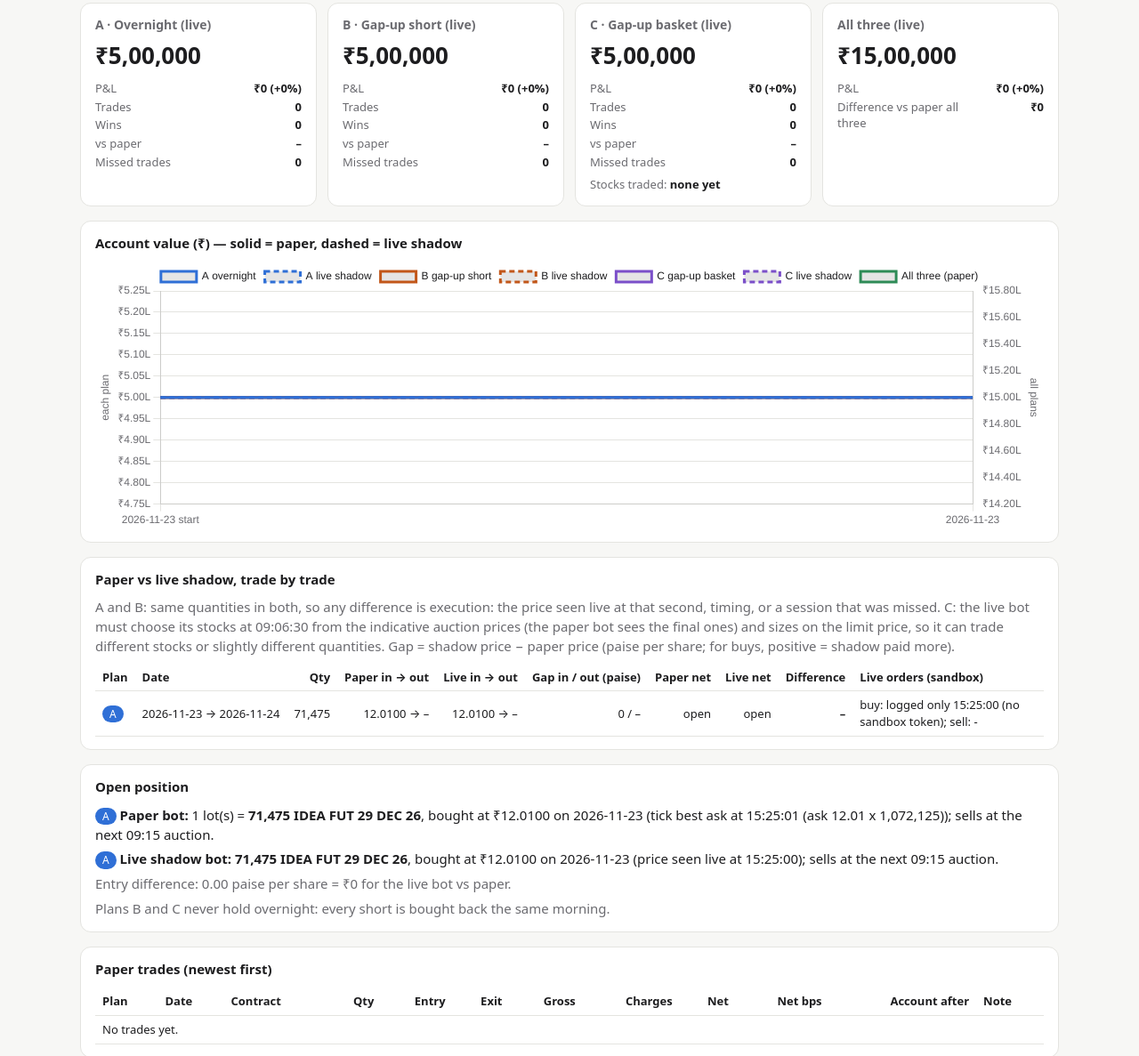
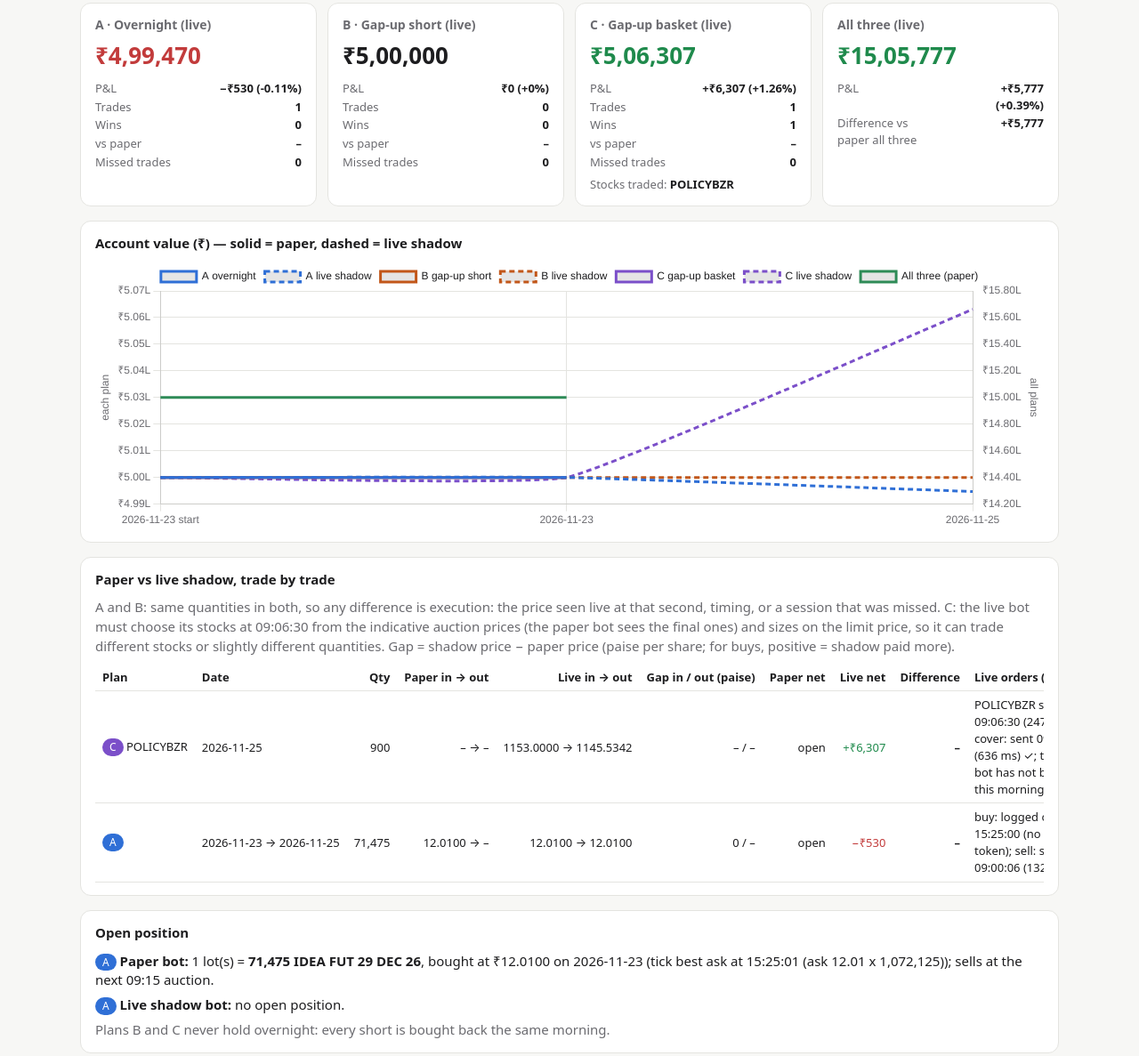
Before and after one commit to AjBhutada/vi-paper-trader, a plain HTML site: page docs/index.html in a window 1280 px wide. Shown: the part 440-1627 px from the top of the page at 89% size. Drawn offline with nearby package versions, Linux system fonts and the light colour scheme.

Commit message:
Dashboard: live cards update right after each shadow session (live.json); holiday sessions no longer block Plan A's sale
Co-Authored-By: Claude Opus 5.5 <noreply@anthropic.com>

```diff
--- /dev/null
+++ b/docs/data/live.json
@@ -0,0 +1,80 @@
+{
+ "plans": {
+  "A": {
+   "start": 500000,
+   "now": 499470,
+   "pnl": -530,
+   "ret_pct": -0.11,
+   "trades": 1,
+   "wins": 0,
+   "vs_paper_rs": null,
+   "missed": 0
+  },
+  "B": {
+   "start": 500000,
+   "now": 500000,
+   "pnl": 0,
+   "ret_pct": 0.0,
+   "trades": 0,
+   "wins": 0,
+   "vs_paper_rs": null,
+   "missed": 0
+  },
+  "C": {
+   "start": 500000,
+   "now": 506307,
+   "pnl": 6307,
+   "ret_pct": 1.26,
+   "trades": 1,
+   "wins": 1,
+   "vs_paper_rs": null,
+   "missed": 0,
+   "stocks_traded": [
+    "POLICYBZR"
+   ]
+  }
+ },
+ "start_c": "2026-11-25",
+ "combined": {
+  "now": 1505777,
+  "pnl": 5777,
+  "ret_pct": 0.39
+ },
+ "compare": [
+  {
+   "plan": "A",
+   "date": "2026-11-23",
+   "exit_date": "2026-11-25",
+   "qty": 71475,
+   "instrument": "IDEA FUT 29 DEC 26",
+   "shadow_entry": 12.01,
+   "shadow_exit": 12.01,
+   "orders": "buy: logged only 15:25:00 (no sandbox token); sell: sent 09:00:06 (1320 ms) ✓",
+   "shadow_net": -530,
+   "paper_entry": 12.01,
+   "paper_qty": 71475,
+   "entry_gap_paise": 0.0
+  },
+  {
+   "plan": "C",
+   "date": "2026-11-25",
+   "exit_date": "2026-11-25",
+   "qty": 900,
+   "instrument": "POLICYBZR shares (MIS)",
+   "shadow_entry": 1153.0,
+   "shadow_exit": 1145.5342,
+   "orders": "POLICYBZR short: sent 09:06:30 (247 ms) ✓; cover: sent 09:20:00 (636 ms) ✓; the paper bot has not booked this morning yet",
+   "shadow_net": 6307
+  }
+ ],
+ "curve": [
+  {
+   "date": "2026-11-25",
+   "A": 499470,
+   "B": 500000,
+   "C": 506307
+  }
+ ],
+ "open": null,
+ "built": "2026-11-25 09:26"
+}
--- a/docs/index.html
+++ b/docs/index.html
@@ -62,8 +62,14 @@ const inr = v => (v < 0 ? "−" : "") + "₹" + Math.abs(Math.round(v)).toLocale
 const sgn = v => (v > 0 ? "+" : v < 0 ? "−" : "") + "₹" + Math.abs(Math.round(v)).toLocaleString("en-IN");
 const cls = v => v > 0 ? "pos" : v < 0 ? "neg" : "";
 const css = n => getComputedStyle(document.documentElement).getPropertyValue(n).trim();
-fetch("data/dashboard.json?" + Date.now()).then(r => r.json()).then(d => {
-  document.getElementById("sub").textContent = `Started ${d.start_date} (Plan C from ${d.start_c || "25 Nov"}) · last update ${d.updated} · ₹5 lakh per plan, compounding`;
+Promise.all([fetch("data/dashboard.json?" + Date.now()).then(r => r.json()),
+             fetch("data/live.json?" + Date.now()).then(r => r.ok ? r.json() : null).catch(() => null)]).then(([d, lv]) => {
+  // live.json is written by the shadow bot right after each session; dashboard.json's copy only when the paper bot books
+  if (lv && lv.plans && !(d.shadow && d.shadow.built && d.shadow.built >= lv.built)) d.shadow = lv;
+  const lt = d.shadow && d.shadow.built;
+  document.getElementById("sub").textContent = `Started ${d.start_date} (Plan C from ${d.start_c || "25 Nov"}) · paper bot updated ${d.updated}` +
+    (lt ? ` · live bot updated ${new Date(lt.replace(" ", "T")).toLocaleString("en-IN", { day: "numeric", month: "short", hour: "2-digit", minute: "2-digit", hour12: false })} IST` : "") +
+    ` · ₹5 lakh per plan, compounding`;
   const card = (title, x, extra) => `<div class="card"><h2>${title}</h2>
     <div class="big ${cls(x.pnl)}">${inr(x.now)}</div>
     <div class="kv"><span>P&amp;L</span><b class="${cls(x.pnl)}">${sgn(x.pnl)} (${x.ret_pct >= 0 ? "+" : ""}${x.ret_pct}%)</b>${extra || ""}</div></div>`;
@@ -91,20 +97,24 @@ fetch("data/dashboard.json?" + Date.now()).then(r => r.json()).then(d => {
     document.getElementById("scards").innerHTML = `<div class="card">Shadow results appear after the first live session is booked${sh.error ? " (" + sh.error + ")" : ""}.</div>`;
   }
   const days = d.days || [];
-  const lab = [d.start_date + " start"].concat(days.map(x => x.date));
+  const curve = (sh.curve || []);
+  const lastPaper = days.length ? days[days.length - 1].date : "";
+  const extra = [...new Set(curve.map(c => c.date))].filter(x => x > lastPaper).sort();   // live days the paper bot has not booked yet
+  const dts = days.map(x => x.date).concat(extra);
+  const pad = a => a.concat(extra.map(() => null));
+  const lab = [d.start_date + " start"].concat(dts);
   const s0 = d.plans.A.start, s1 = d.plans.B.start, s2 = C ? C.start : 0;
-  const curve = (sh.curve || []);
   const live = k => { let v = k === "A" ? s0 : k === "B" ? s1 : s2; const m = Object.fromEntries(curve.map(c => [c.date, c[k]]));
-    return [v].concat(days.map(x => (m[x.date] != null ? (v = m[x.date]) : v))); };
+    return [v].concat(dts.map(x => (m[x] != null ? (v = m[x]) : v))); };
   new Chart(document.getElementById("eq"), { type: "line",
     data: { labels: lab, datasets: [
-      { label: "A overnight", data: [s0].concat(days.map(x => +x.equity_A)), borderColor: css("--a"), pointRadius: 0, tension: .1 },
+      { label: "A overnight", data: [s0].concat(pad(days.map(x => +x.equity_A))), borderColor: css("--a"), pointRadius: 0, tension: .1 },
       { label: "A live shadow", data: live("A"), borderColor: css("--a"), borderDash: [6, 4], pointRadius: 0, tension: .1 },
-      { label: "B gap-up short", data: [s1].concat(days.map(x => +x.equity_B)), borderColor: css("--b"), pointRadius: 0, tension: .1 },
+      { label: "B gap-up short", data: [s1].concat(pad(days.map(x => +x.equity_B))), borderColor: css("--b"), pointRadius: 0, tension: .1 },
       { label: "B live shadow", data: live("B"), borderColor: css("--b"), borderDash: [6, 4], pointRadius: 0, tension: .1 },
-      ...(C ? [{ label: "C gap-up basket", data: [s2].concat(days.map(x => +(x.equity_C ?? s2))), borderColor: css("--c"), pointRadius: 0, tension: .1 }] : []),
+      ...(C ? [{ label: "C gap-up basket", data: [s2].concat(pad(days.map(x => +(x.equity_C ?? s2)))), borderColor: css("--c"), pointRadius: 0, tension: .1 }] : []),
       ...(C && shC ? [{ label: "C live shadow", data: live("C"), borderColor: css("--c"), borderDash: [6, 4], pointRadius: 0, tension: .1 }] : []),
-      { label: C ? "All three (paper)" : "Both (paper)", data: [s0 + s1 + s2].concat(days.map(x => +x.total)), borderColor: css("--t"), pointRadius: 0, tension: .1, yAxisID: "y2" } ] },
+      { label: C ? "All three (paper)" : "Both (paper)", data: [s0 + s1 + s2].concat(pad(days.map(x => +x.total))), borderColor: css("--t"), pointRadius: 0, tension: .1, yAxisID: "y2" } ] },
     options: { maintainAspectRatio: false, interaction: { mode: "index", intersect: false },
       plugins: { legend: { labels: { color: css("--ink") } }, tooltip: { callbacks: { label: c => `${c.dataset.label}: ${inr(c.parsed.y)}` } } },
       scales: { x: { ticks: { color: css("--muted"), maxTicksLimit: 8 }, grid: { color: css("--line") } },
```
Also changed, not shown: 4 other files.
